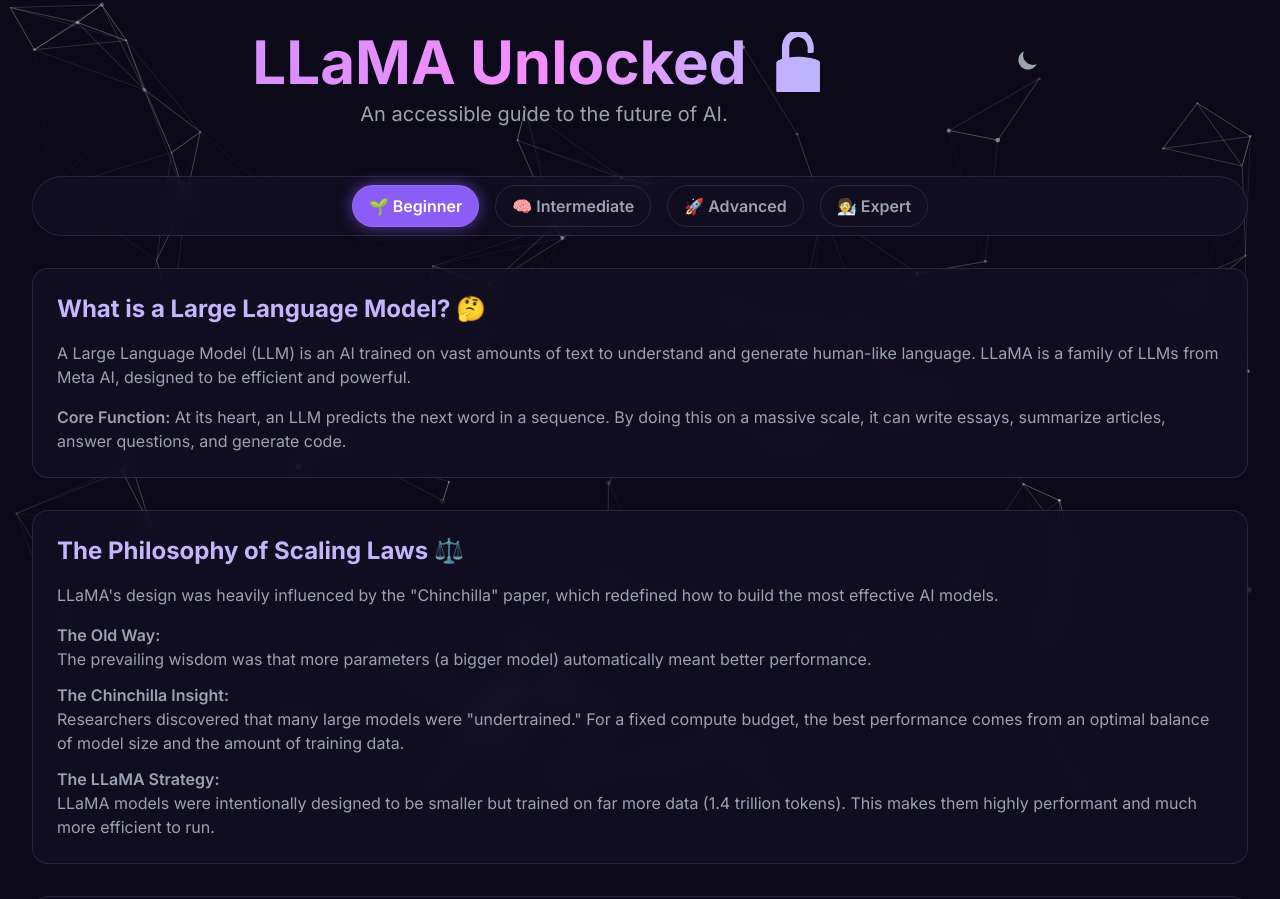
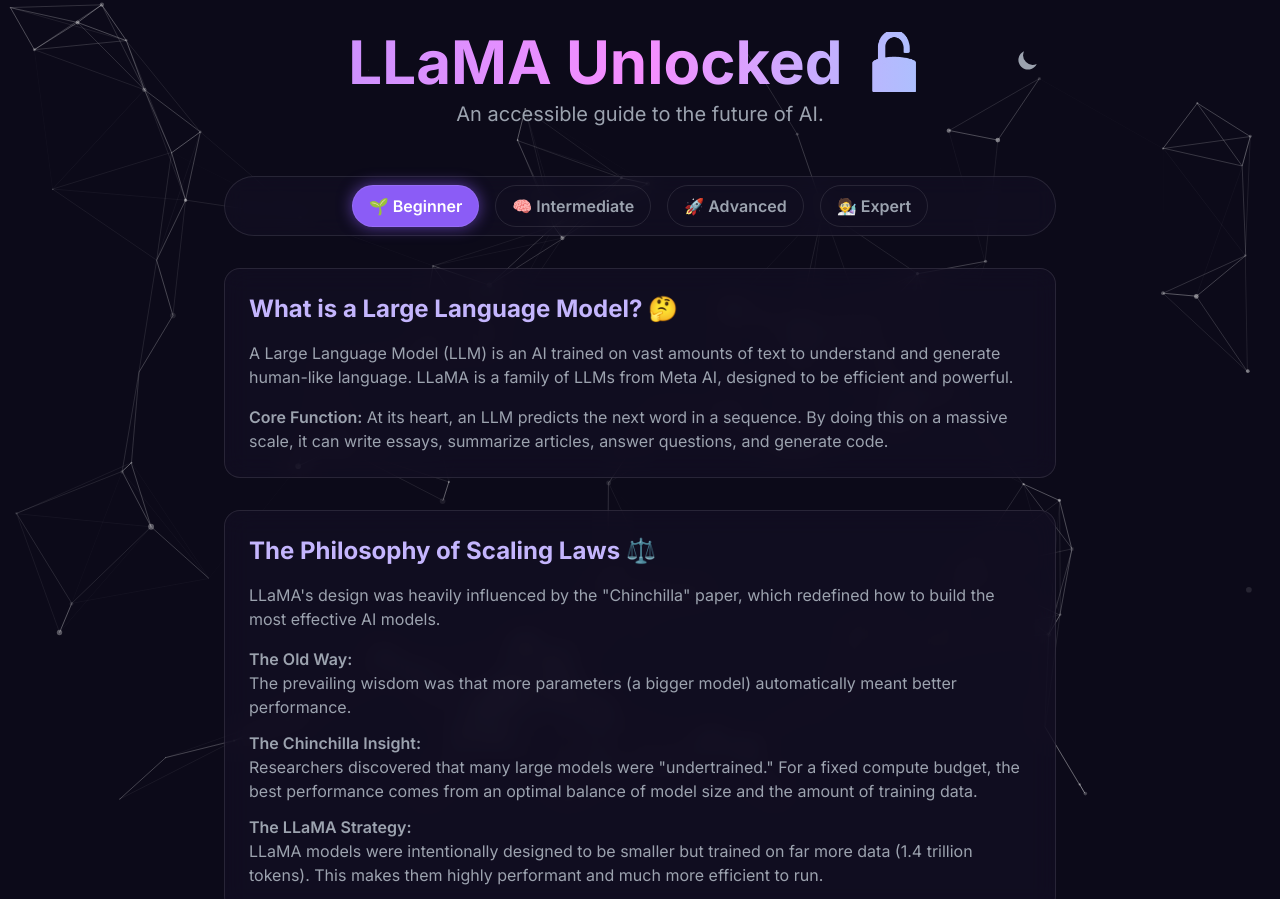
Before and after one commit to Amrindersingh1/Blogs, a plain HTML site: page LLaMA.html in a window 1280 px wide. Shown: the top 899 px of the page. Drawn offline with nearby package versions, Linux system fonts and the light colour scheme.

Commit message:
Update LLaMA.html

```diff
--- a/LLaMA.html
+++ b/LLaMA.html
@@ -160,8 +160,8 @@
 
     <div id="particles-js"></div>
 
-    <div class="relative z-10 container mx-auto p-4 md:p-8">
-        <header class="text-center mb-12 relative max-w-5xl">
+    <div class="relative z-10 container mx-auto p-4 md:p-8 max-w-4xl">
+        <header class="text-center mb-12 relative">
             <h1 class="text-4xl md:text-6xl font-bold gradient-text mb-2">LLaMA Unlocked 🔓</h1>
             <p class="text-lg md:text-xl text-muted">An accessible guide to the future of AI.</p>
 
@@ -180,7 +180,7 @@
             <button class="tab-button flex-1 md:flex-none text-sm md:text-base font-semibold py-2 px-4 rounded-full transition-all duration-300" onclick="showTab('expert')">🧑‍🔬 Expert</button>
         </div>
 
-        <main max-w-5xl>
+        <main>
             <!-- Beginner Section -->
             <div id="beginner" class="tab-content space-y-8">
                 <div class="glass-card p-6 rounded-2xl">
```
